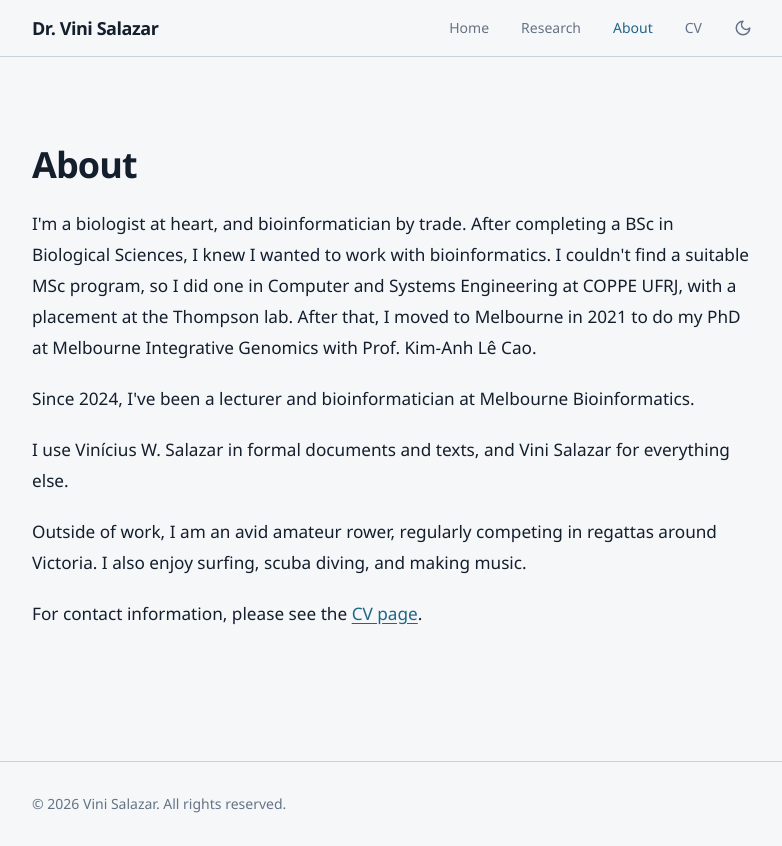
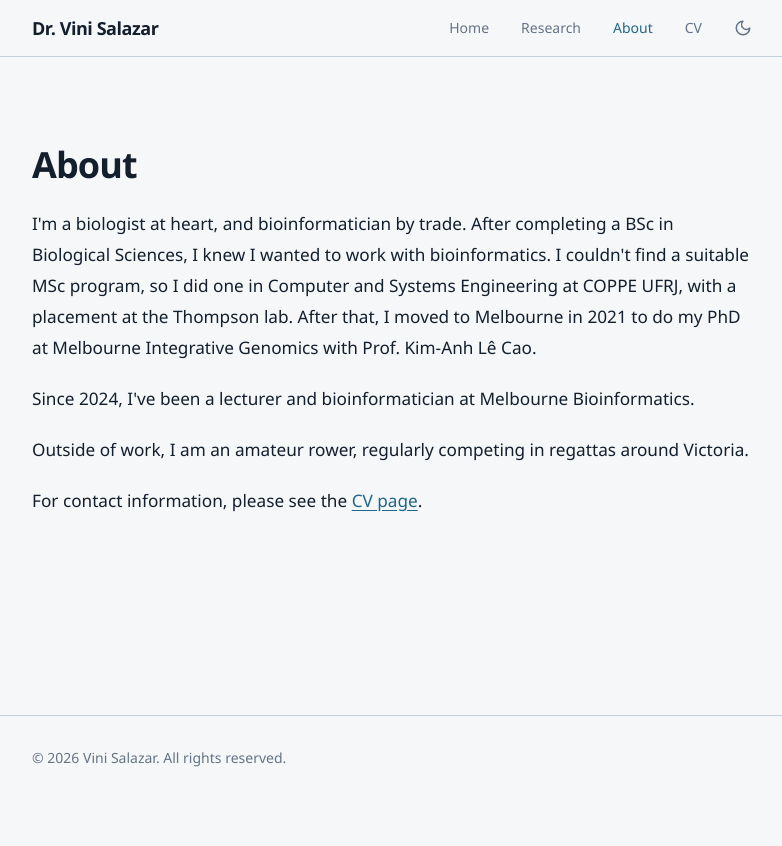
Before and after one commit to vinisalazar/academic-website, a React (Vite) app: page /about in a window 1280 px wide. Shown: the whole page, without its empty margins (248-1030 px from the left). After the commit the page ends 800 px from the top, so only its background shows below. Built offline with nearby package versions, Linux system fonts and the light colour scheme; the HTML template or start-up script is replaced by a standard one; a web font is replaced by a local one.

Commit message:
update about page

```diff
--- a/src/content/about.ts
+++ b/src/content/about.ts
@@ -6,9 +6,7 @@ After that, I moved to Melbourne in 2021 to do my PhD at Melbourne Integrative G
 
 Since 2024, I've been a lecturer and bioinformatician at Melbourne Bioinformatics.
 
-I use Vinícius W. Salazar in formal documents and texts, and Vini Salazar for everything else.
-
-Outside of work, I am an avid amateur rower, regularly competing in regattas around Victoria. I also enjoy surfing, scuba diving, and making music.
+Outside of work, I am an amateur rower, regularly competing in regattas around Victoria.
 
 For contact information, please see the [CV page](https://vinisalazar.github.io/cv).
 `;
```
